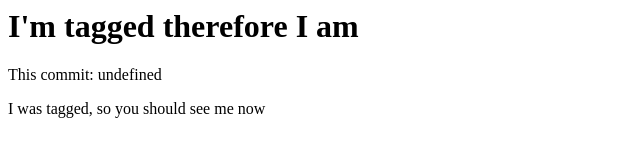
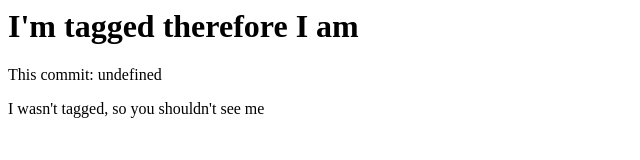
Before and after one commit to philhawksworth/test-git, a plain HTML site: page dist/index.html in a window 1280 px wide. Shown: the full height of the page, 0-640 px from the left. Drawn offline with Linux system fonts and the light colour scheme.

```diff
--- a/dist/index.html
+++ b/dist/index.html
@@ -4,6 +4,7 @@
   <body>
     <h1>I'm tagged therefore I am</h1>
     <p>This commit: undefined</p>
-    <p>I was tagged, so you should see me now</p>
+    <p>I wasn't tagged, so you shouldn't see me</p>
+    <!-- <p>I was tagged, so you should see me now</p> -->
   </body>
 </html>
--- a/index.js
+++ b/index.js
@@ -6,6 +6,8 @@ const html = `
   <body>
     <h1>I'm tagged therefore I am</h1>
     <p>This commit: ${process.env.COMMIT_REF}</p>
+    <p>I wasn't tagged, so you shouldn't see me</p>
+    <!-- <p>I was tagged, so you should see me now</p> -->
   </body>
 </html>
 `;
```
